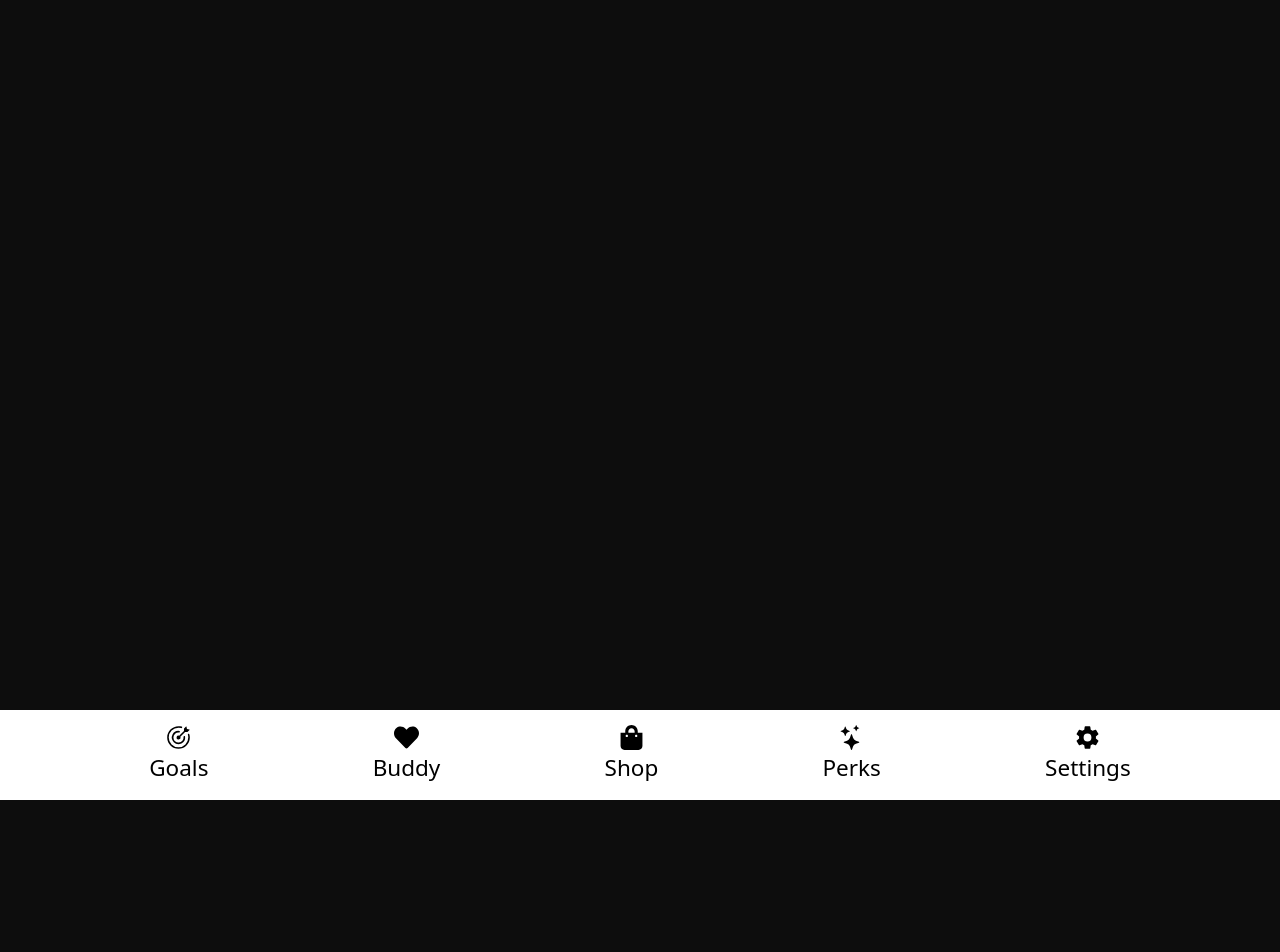
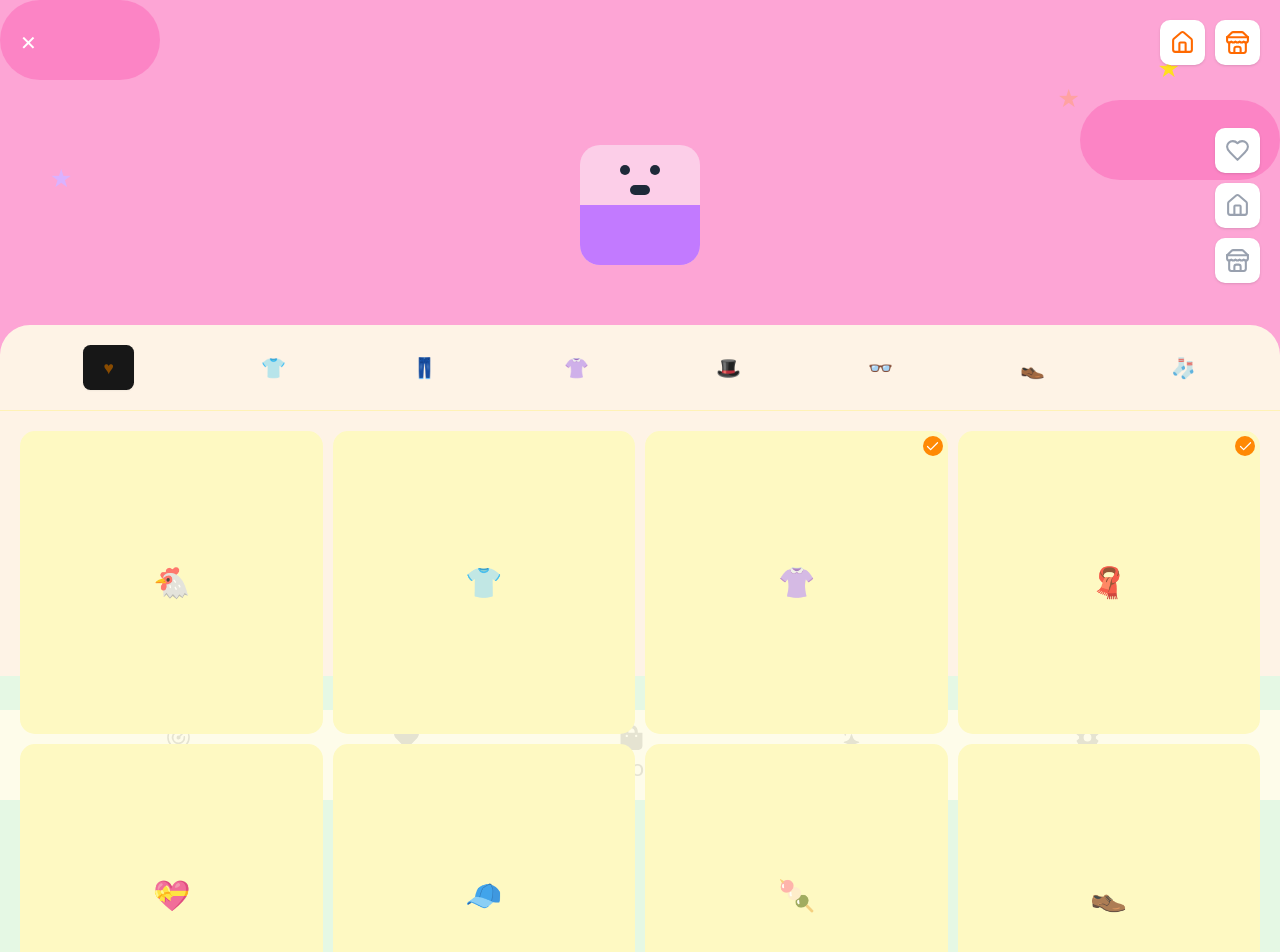
Before and after one commit to JindoKimKor/Conhacks-Team-Force-Push, a React (Vite) app in the folder client/: page /shop in a window 1280 px wide. Shown: the top 952 px of the page. Before the commit the page ends 800 px from the top, so only its background shows below. Built offline with nearby package versions, Linux system fonts and the light colour scheme.

Commit message:
TFP-26 added shop page

```diff
--- a/client/src/App.tsx
+++ b/client/src/App.tsx
@@ -4,11 +4,13 @@ import { BsStars } from "react-icons/bs";
 import { FaHeart, FaShoppingBag } from "react-icons/fa";
 import { GoGoal } from "react-icons/go";
 import { IoSettingsSharp } from "react-icons/io5";
-import { Route, Routes } from "react-router-dom";
+import { Navigate, Route, Routes } from "react-router-dom";
+import { useNavigate } from "react-router-dom";
 
 import MenuNav from "./components/menu-nav/MenuNav";
 import Home from "./pages/home/Home";
 import Login from "./pages/Login/Login";
+import Shop from "./pages/shop/Shop";
 
 const menuItems = [
   {
@@ -49,7 +51,7 @@ const menuItems = [
     id: 5,
     label: "Settings",
     onClick: () => {
-      console.log("Settings clicked");
+      return <Navigate to="/shop" />;
     }
   }
 ];
@@ -60,6 +62,7 @@ function App() {
       <Routes>
         <Route element={<Home />} path="/" />
         <Route element={<Login />} path="/login" />
+        <Route element={<Shop />} path="/shop" />
       </Routes>
       <MenuNav items={menuItems} />
     </main>
--- a/client/src/index.css
+++ b/client/src/index.css
@@ -6,7 +6,7 @@
   }
 
   :root {
-    @apply relative bg-black/95 text-black/85;
+    @apply relative bg-white/95 text-black/85;
     @apply subpixel-antialiased [font-synthesis:none] [text-rendering:optimizeLegibility];
     @apply text-xs sm:text-sm md:text-base lg:text-lg xl:text-xl 2xl:text-2xl;
   }
--- /dev/null
+++ b/client/src/pages/shop/Shop.tsx
@@ -0,0 +1,134 @@
+/* eslint-disable react/forbid-component-props */
+/* eslint-disable react/button-has-type */
+import {
+  Check,
+  Heart,
+  Home,
+  Paintbrush,
+  PawPrint,
+  Sofa,
+  Store
+} from "lucide-react";
+import type React from "react";
+import { Button } from "../../components/ui/button";
+
+function ShopItem({
+  icon,
+  name,
+  owned = false
+}: {
+  icon: string;
+  name: string;
+  owned?: boolean;
+}) {
+  return (
+    <div className="bg-yellow-100 rounded-xl p-3 relative flex items-center justify-center aspect-square cursor-pointer hover:bg-amber-50">
+      <span className="text-2xl">{icon}</span>
+      {owned ? (
+        <div className="absolute top-1 right-1 bg-orange-400 rounded-full p-0.5">
+          <Check className="h-3 w-3 text-white" />
+        </div>
+      ) : null}
+    </div>
+  );
+}
+
+export default function Shop() {
+  return (
+    <div className="flex flex-col min-h-screen w-full mx-auto relative overflow-hidden">
+      {/* Background with simple decorative elements */}
+      <div className="absolute inset-0 bg-pink-300">
+        {/* Curved paths */}
+        <div className="absolute top-0 left-0 w-32 h-16 bg-pink-400/50 rounded-full" />
+        <div className="absolute top-20 right-0 w-40 h-16 bg-pink-400/50 rounded-full" />
+
+        {/* Stars */}
+        <div className="absolute top-10 right-20 text-yellow-300 text-xl">
+          ★
+        </div>
+        <div className="absolute top-32 left-10 text-purple-300 text-xl">★</div>
+        <div className="absolute top-16 right-40 text-red-300 text-xl">★</div>
+
+        {/* Floor */}
+        <div className="absolute bottom-0 left-0 right-0 h-[60%] bg-teal-400" />
+      </div>
+
+      {/* Top Icons */}
+      <div className="relative z-10 flex justify-between p-4">
+        <button className="text-white">✕</button>
+        <div className="flex gap-2">
+          <button className="bg-white p-2 rounded-lg shadow-sm">
+            <Home className="h-5 w-5 text-orange-500" />
+          </button>
+          <button className="bg-white p-2 rounded-lg shadow-sm">
+            <Store className="h-5 w-5 text-orange-500" />
+          </button>
+        </div>
+      </div>
+
+      {/* Character Area - Simplified placeholder */}
+      <div className="relative z-10 flex justify-center items-center h-48">
+        <div className="w-24 h-24 bg-pink-200 rounded-2xl relative">
+          {/* Basic character shape */}
+          <div className="absolute top-4 w-full flex justify-center gap-4">
+            <div className="w-2 h-2 bg-gray-800 rounded-full" />
+            <div className="w-2 h-2 bg-gray-800 rounded-full" />
+          </div>
+          <div className="absolute top-8 left-1/2 -translate-x-1/2 w-4 h-2 bg-gray-800 rounded-full" />
+          <div className="absolute bottom-0 w-full h-1/2 bg-purple-400 rounded-b-2xl" />
+        </div>
+
+        {/* Action buttons */}
+        <div className="absolute right-4 flex flex-col gap-2">
+          <button className="bg-white p-2 rounded-lg shadow-sm">
+            <Heart className="h-5 w-5 text-gray-400" />
+          </button>
+          <button className="bg-white p-2 rounded-lg shadow-sm">
+            <Home className="h-5 w-5 text-gray-400" />
+          </button>
+          <button className="bg-white p-2 rounded-lg shadow-sm">
+            <Store className="h-5 w-5 text-gray-400" />
+          </button>
+        </div>
+      </div>
+
+      {/* Main Content */}
+      <div className="relative z-10 flex-1 bg-yellow-50/90 rounded-t-3xl">
+        {/* Filter Icons */}
+        <div className="flex justify-around p-4 border-b border-yellow-200/50">
+          <Button className="text-yellow-800 ">♥</Button>
+          <button className="text-gray-400">👕</button>
+          <button className="text-gray-400">👖</button>
+          <button className="text-gray-400">👚</button>
+          <button className="text-gray-400">🎩</button>
+          <button className="text-gray-400">👓</button>
+          <button className="text-gray-400">👞</button>
+          <button className="text-gray-400">🧦</button>
+        </div>
+
+        {/* Items Grid */}
+        <div className="grid grid-cols-4 gap-2 p-4">
+          <ShopItem icon="🐔" name="Chicken Hat" />
+          <ShopItem icon="👕" name="Bear Hug Tee" />
+          <ShopItem icon="👚" name="Purple Shirt" owned />
+          <ShopItem icon="🧣" name="Orange Scarf" owned />
+
+          <ShopItem icon="💝" name="Heart Wand" />
+          <ShopItem icon="🧢" name="Red Cap" />
+          <ShopItem icon="🍡" name="Popsicle" />
+          <ShopItem icon="👞" name="Brown Shoes" />
+
+          <ShopItem icon="💎" name="Necklace" />
+          <ShopItem icon="🎀" name="Pink Bow" />
+          <ShopItem icon="👢" name="Brown Boots" />
+          <ShopItem icon="🦺" name="Orange Vest" />
+
+          <ShopItem icon="👜" name="Rainbow Bag" owned />
+          <ShopItem icon="👑" name="Crown" />
+          <ShopItem icon="🧥" name="Gray Hoodie" owned />
+          <ShopItem icon="🧦" name="Blue Socks" owned />
+        </div>
+      </div>
+    </div>
+  );
+}
```
Also changed, not shown: 1 other file (tests, documents, lock files or other folders).
